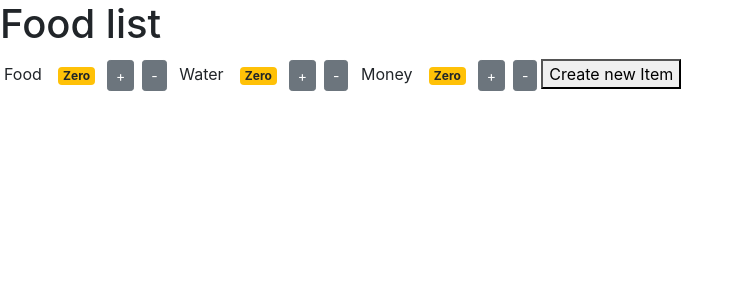
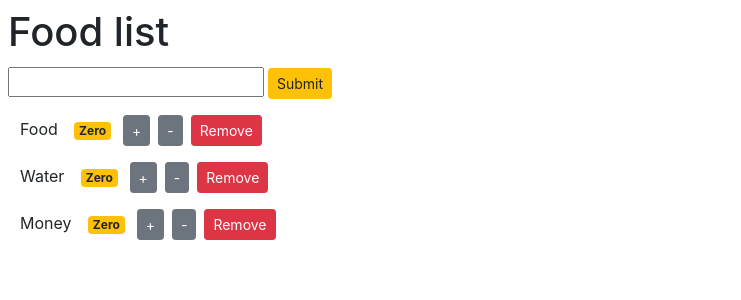
Before and after one commit to TheLoneWanderer4/Dev-Projects, a React (Create React App) app in the folder javaScript/counter/: page / in a window 1280 px wide. Shown: the top 300 px of the page, without its empty margins (0-741 px from the left). Built offline with nearby package versions, Linux system fonts and the light colour scheme.

Commit message:
Update, more or less finished the counter app

```diff
--- a/javaScript/counter/src/App.js
+++ b/javaScript/counter/src/App.js
@@ -9,18 +9,51 @@ class App extends Component {
     };
   }
 
-  handleCreate = () => {
-    this.setState({ items: this.state.items.concat(["new"]) });
+  handleCreate = event => {
+    event.preventDefault();
+
+    let item = this.input.value;
+    let items = this.state.items;
+
+    if (items.indexOf(item) != -1) {
+      alert(`${item} Already in list`);
+      return;
+    }
+
+    items.push(this.input.value);
+    this.setState({ items: items });
+  };
+
+  handleRemove = item => {
+    let hold = this.state.items;
+    hold.splice(this.state.items.indexOf(item), 1);
+    this.setState({
+      items: hold
+    });
   };
 
   render() {
     return (
-      <div>
+      <div className="m-2">
         <h1> Food list </h1>
+        <form onSubmit={this.handleCreate}>
+          <input ref={input => (this.input = input)} type="text" />
+          <input className="btn btn-sm m-1 btn-warning" type="submit" />
+        </form>
         {this.state.items.map(item => {
-          return <Counter value={item} />;
+          return (
+            <div className="m-2">
+              <Counter key={item} value={item} />
+              <button
+                className="btn btn-sm m-1 btn-danger"
+                onClick={() => this.handleRemove(item)}
+              >
+                {" "}
+                Remove{" "}
+              </button>
+            </div>
+          );
         })}
-        <button onClick={this.handleCreate}> Create new Item </button>
       </div>
     );
   }
```
